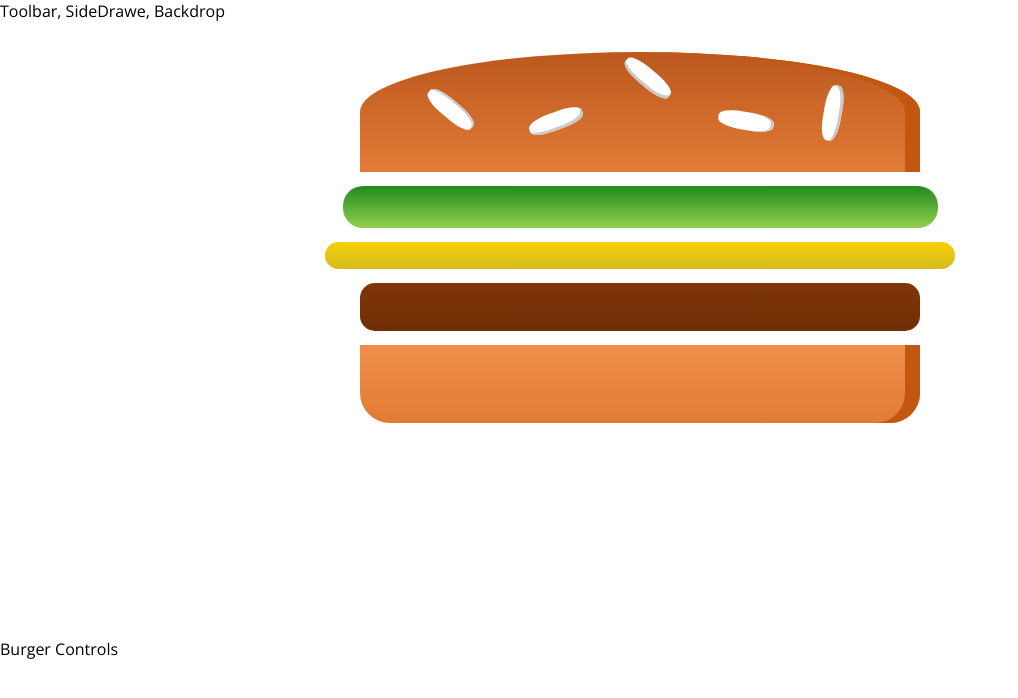
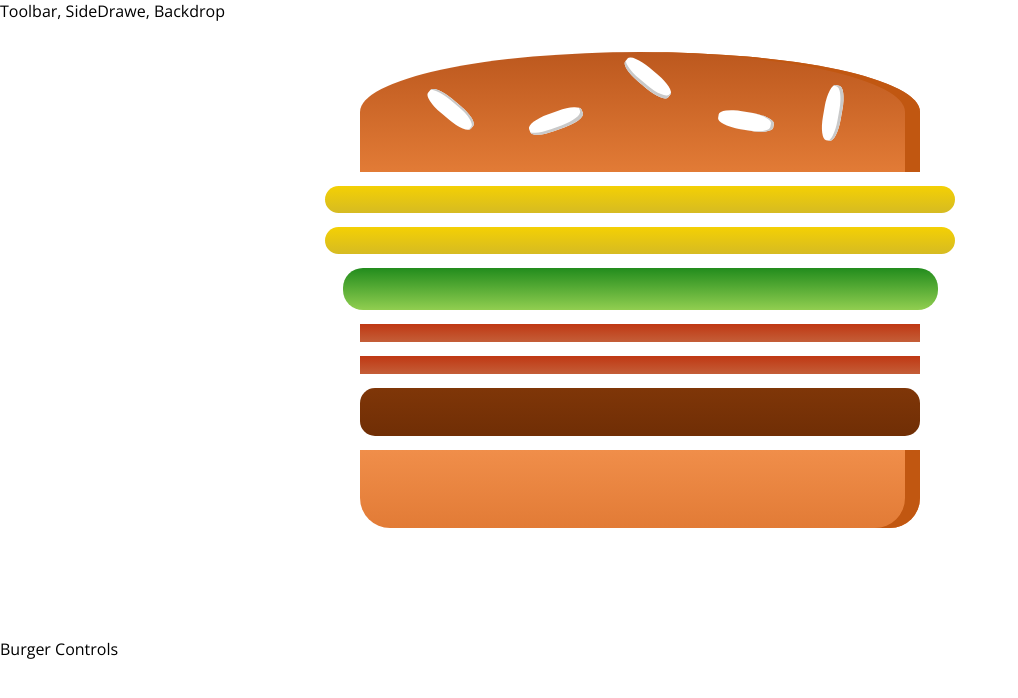
Before and after one commit to romankrru/burger-builder, a React app: page / in a window 1280 px wide. Shown: the top 698 px of the page, without its empty margins (0-1018 px from the left). Built offline with nearby package versions, Linux system fonts and the light colour scheme.

Commit message:
Add dynamic ingridient output

```diff
--- a/src/components/Burger/Burger.js
+++ b/src/components/Burger/Burger.js
@@ -4,12 +4,19 @@ import Ingridient from './BurgerIngridient/BurgerIngridient';
 import styles from './Burger.css';
 
 const Burger = (props) => {
+  const transformedIngridients = (
+    Object.keys(props.ingridients)
+    .map((ingridientKey) => {
+      return [...Array(props.ingridients[ingridientKey])].map((_, i) => {
+        return <Ingridient key={ingridientKey + i} type={ingridientKey} />
+      });
+    })
+  );
+
   return (
     <div className={styles.Burger}>
       <Ingridient type='bread-top' />
-      <Ingridient type='salad' />
-      <Ingridient type='cheese' />
-      <Ingridient type='meat' />
+      {transformedIngridients}
       <Ingridient type='bread-bottom' />
     </div>
   );
--- a/src/containers/BurgerBuilder/BurgerBuilder.js
+++ b/src/containers/BurgerBuilder/BurgerBuilder.js
@@ -4,10 +4,20 @@ import Aux from '../../hoc/Auxiliary';
 import Burger from '../../components/Burger/Burger';
 
 class BurgerBuilder extends Component {
+  state = {
+    ingridients: {
+      cheese: 1,
+      salad: 1,
+      bacon: 2,
+      meat: 1,
+      cheese: 2
+    }
+  }
+
   render() {
     return (
       <Aux>
-        <Burger />
+        <Burger ingridients={this.state.ingridients} />
         <div>Burger Controls</div>
       </Aux>
     );
```
